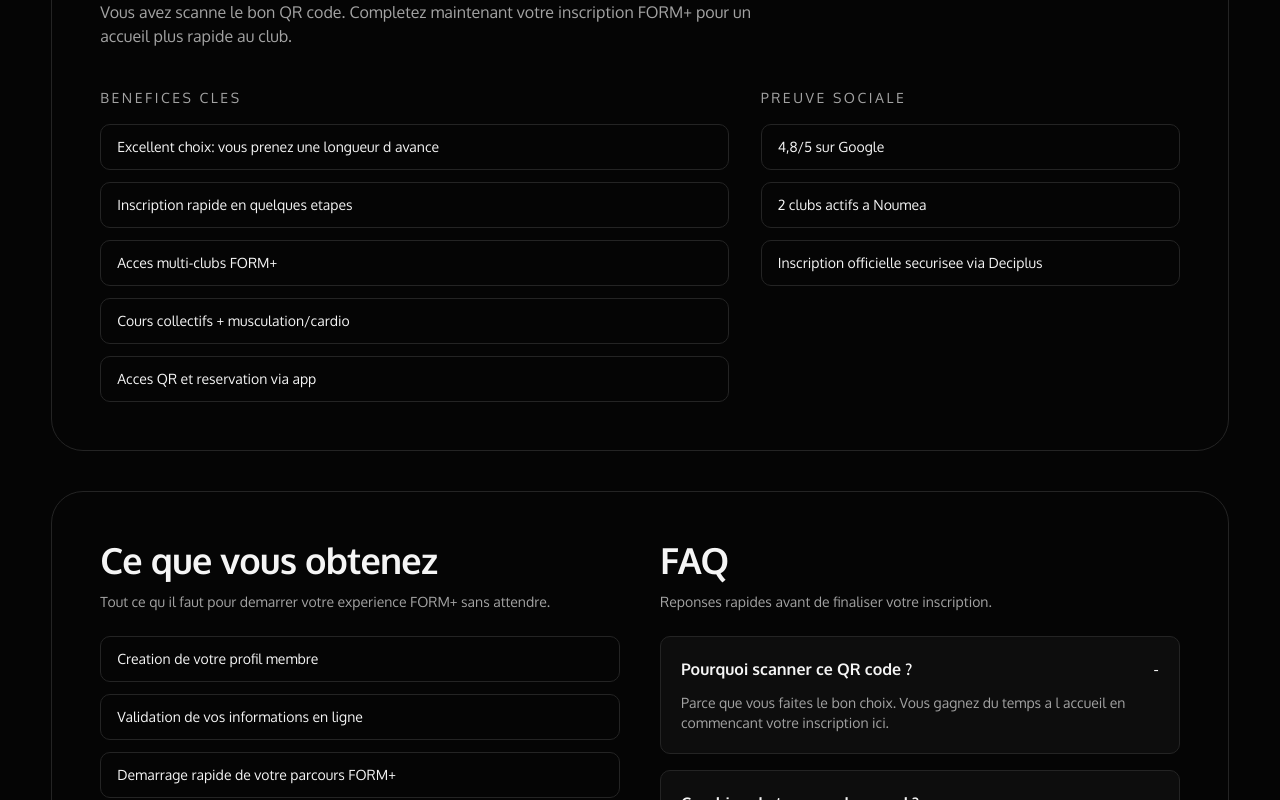
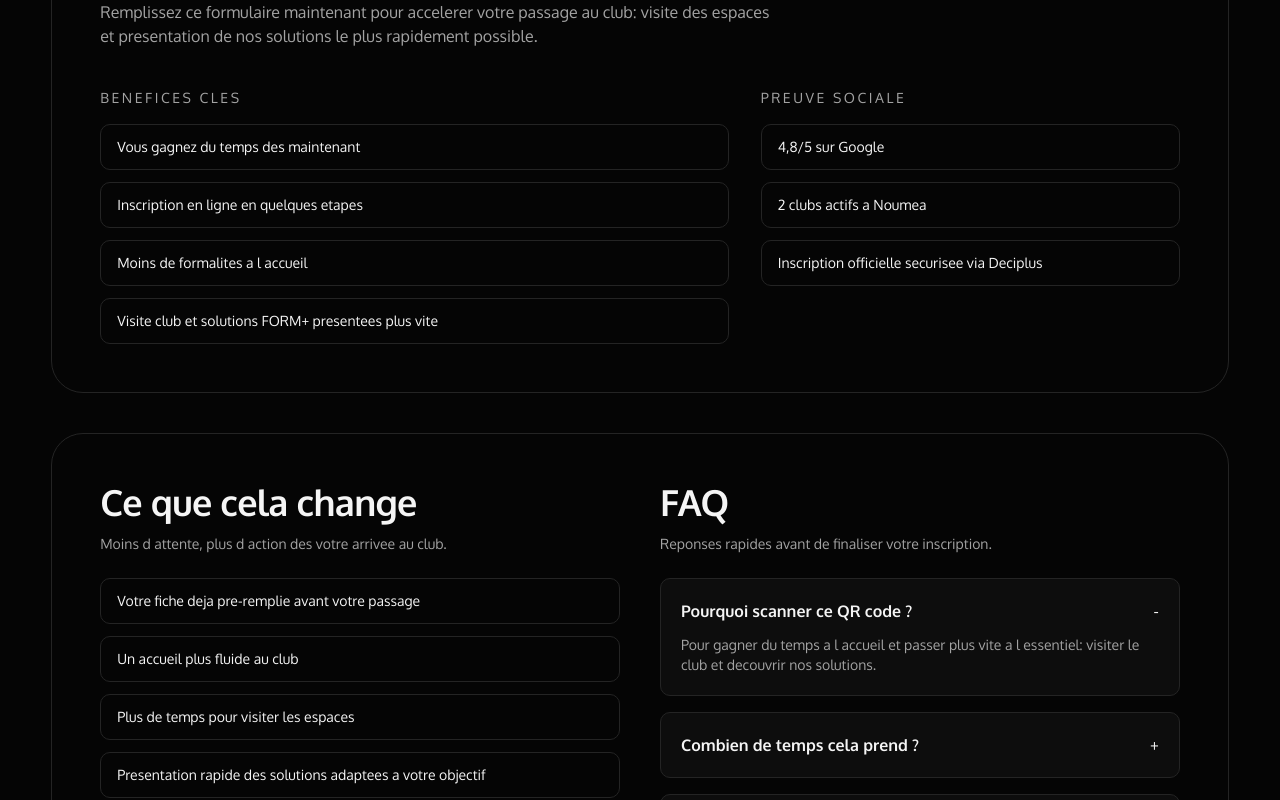
Before and after one commit to gillesbroustail/formplus-website-v2, a Next.js app: page /staff/inscription-6f9c2 in a window 1280 px wide. Shown: the part 300-1100 px from the top of the page. Built offline with nearby package versions, Linux system fonts and the light colour scheme.

Commit message:
Refocus QR signup copy on time efficiency and fast club visit

```diff
--- a/src/app/staff/inscription-6f9c2/page.tsx
+++ b/src/app/staff/inscription-6f9c2/page.tsx
@@ -22,11 +22,10 @@ export const metadata: Metadata = {
 export default function StaffInscriptionPage() {
   const signupUrl = `${siteConfig.memberArea.baseUrl}/signUp`;
   const benefits = [
-    'Excellent choix: vous prenez une longueur d avance',
-    'Inscription rapide en quelques etapes',
-    'Acces multi-clubs FORM+',
-    'Cours collectifs + musculation/cardio',
-    'Acces QR et reservation via app'
+    'Vous gagnez du temps des maintenant',
+    'Inscription en ligne en quelques etapes',
+    'Moins de formalites a l accueil',
+    'Visite club et solutions FORM+ presentees plus vite'
   ];
   const socialProof = [
     '4,8/5 sur Google',
@@ -34,26 +33,26 @@ export default function StaffInscriptionPage() {
     'Inscription officielle securisee via Deciplus'
   ];
   const included = [
-    'Creation de votre profil membre',
-    'Validation de vos informations en ligne',
-    'Demarrage rapide de votre parcours FORM+',
-    'Relais simple avec l equipe a l accueil'
+    'Votre fiche deja pre-remplie avant votre passage',
+    'Un accueil plus fluide au club',
+    'Plus de temps pour visiter les espaces',
+    'Presentation rapide des solutions adaptees a votre objectif'
   ];
   const faqItems = [
     {
       question: 'Pourquoi scanner ce QR code ?',
       answer:
-        'Parce que vous faites le bon choix. Vous gagnez du temps a l accueil en commencant votre inscription ici.'
+        'Pour gagner du temps a l accueil et passer plus vite a l essentiel: visiter le club et decouvrir nos solutions.'
     },
     {
       question: 'Combien de temps cela prend ?',
       answer:
-        'En general, 30 secondes a 2 minutes selon les informations a renseigner.'
+        'En general, entre 30 secondes et 2 minutes selon les informations a renseigner.'
     },
     {
       question: 'Mes informations sont-elles securisees ?',
       answer:
-        'Oui. Le formulaire est heberge par Deciplus, la plateforme officielle d inscription de FORM+.'
+        'Oui. Le formulaire est heberge sur Deciplus, la plateforme officielle utilisee pour les inscriptions FORM+.'
     },
     {
       question: 'Que faire si le formulaire ne charge pas ?',
@@ -67,8 +66,8 @@ export default function StaffInscriptionPage() {
       <section className="rounded-[2rem] border border-border bg-surface/60 p-8 md:p-12">
         <SectionHeader
           eyebrow="Bravo"
-          title="Excellent choix, vous venez de gagner du temps."
-          subtitle="Vous avez scanne le bon QR code. Completez maintenant votre inscription FORM+ pour un accueil plus rapide au club."
+          title="Vous venez de gagner du temps."
+          subtitle="Remplissez ce formulaire maintenant pour accelerer votre passage au club: visite des espaces et presentation de nos solutions le plus rapidement possible."
         />
         <div className="mt-8 grid gap-8 lg:grid-cols-[1.2fr_0.8fr]">
           <div>
@@ -97,8 +96,8 @@ export default function StaffInscriptionPage() {
       <section className="mt-10 rounded-[2rem] border border-border bg-surface/60 p-8 md:p-12">
         <div className="grid gap-10 lg:grid-cols-2">
           <div>
-            <h2 className="text-3xl font-semibold text-text md:text-4xl">Ce que vous obtenez</h2>
-            <p className="mt-3 text-sm text-muted">Tout ce qu il faut pour demarrer votre experience FORM+ sans attendre.</p>
+            <h2 className="text-3xl font-semibold text-text md:text-4xl">Ce que cela change</h2>
+            <p className="mt-3 text-sm text-muted">Moins d attente, plus d action des votre arrivee au club.</p>
             <ul className="mt-6 grid gap-3 text-sm text-muted">
               {included.map((item) => (
                 <li key={item} className="rounded-2xl border border-border bg-bg px-4 py-3 text-text">
```
